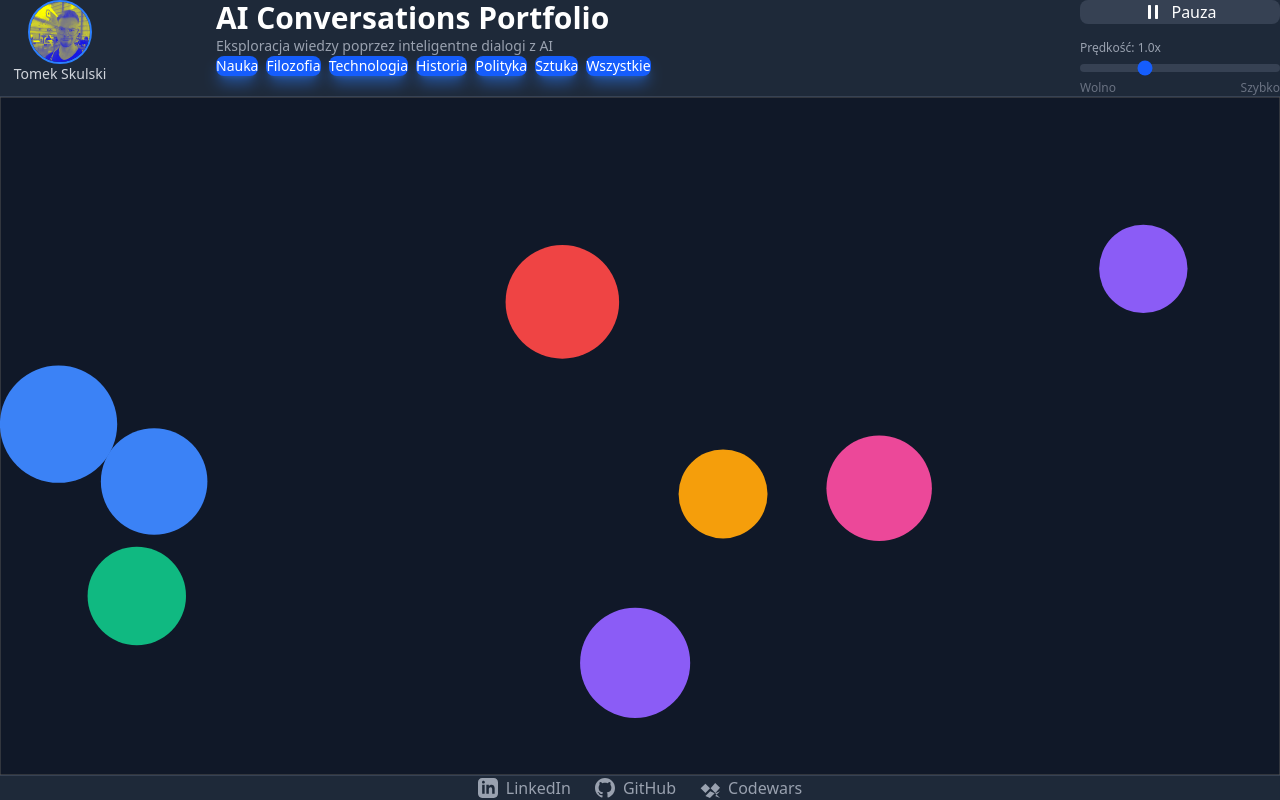
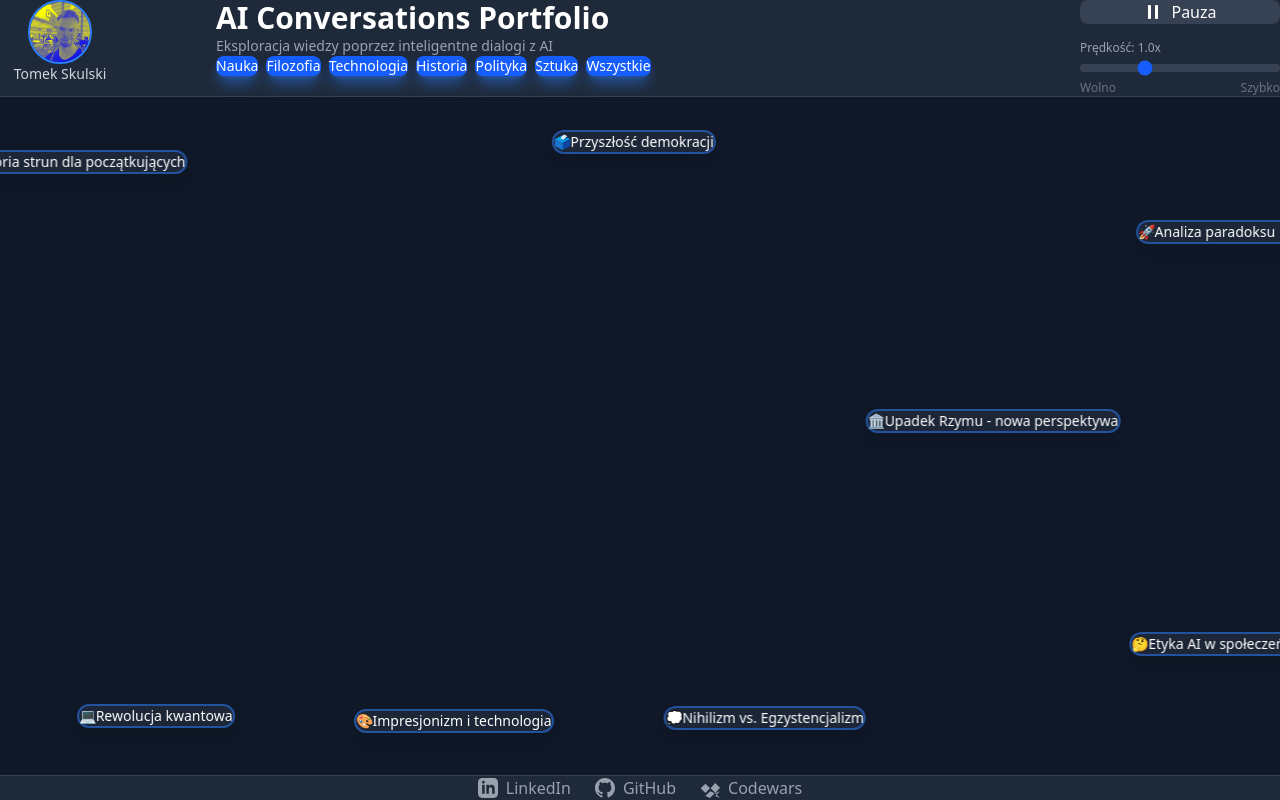
Before and after one commit to Skulak13/ai-prompting-sessions, a React (Vite) app: page / in a window 1280 px wide. Built offline with nearby package versions, Linux system fonts and the light colour scheme.

Commit message:
Matter.js test

```diff
--- a/src/components/ChatCanvas.tsx
+++ b/src/components/ChatCanvas.tsx
@@ -19,8 +19,17 @@ export default function ChatCanvas({
   const engineRef = useRef<Matter.Engine | null>(null);
   const renderRef = useRef<Matter.Render | null>(null);
   const bodiesRef = useRef<Map<string, Matter.Body>>(new Map());
-  const [mousePos, setMousePos] = useState({ x: 0, y: 0 });
+  const mouseRef = useRef({ x: 0, y: 0 });
 
+  // State do śledzenia pozycji ciał - wymusza re-render
+  const [positions, setPositions] = useState<
+    Map<string, { x: number; y: number }>
+  >(new Map());
+
+  // Stała prędkość dla wszystkich ciał
+  const CONSTANT_SPEED = 2; // pixels per frame
+
+  // Inicjalizacja Matter.js
   useEffect(() => {
     if (!containerRef.current) return;
 
@@ -30,12 +39,12 @@ export default function ChatCanvas({
 
     // Tworzenie silnika Matter.js
     const engine = Matter.Engine.create({
-      gravity: { x: 0, y: 0 }, // Brak grawitacji
+      gravity: { x: 0, y: 0 },
     });
 
     engineRef.current = engine;
 
-    // Renderer (opcjonalny - do debugowania)
+    // Renderer (ukryty - używamy tylko do fizyki)
     const render = Matter.Render.create({
       element: container,
       engine: engine,
@@ -47,18 +56,62 @@ export default function ChatCanvas({
       },
     });
 
+    // Ukryj canvas Matter.js
+    render.canvas.style.position = "absolute";
+    render.canvas.style.top = "0";
+    render.canvas.style.left = "0";
+    render.canvas.style.pointerEvents = "none";
+    render.canvas.style.opacity = "0"; // Całkowicie ukryj
+
     renderRef.current = render;
 
     // Ściany (niewidoczne bariery na krawędziach)
+    const wallThickness = 50;
     const walls = [
-      Matter.Bodies.rectangle(width / 2, -25, width, 50, { isStatic: true }),
-      Matter.Bodies.rectangle(width / 2, height + 25, width, 50, {
-        isStatic: true,
-      }),
-      Matter.Bodies.rectangle(-25, height / 2, 50, height, { isStatic: true }),
-      Matter.Bodies.rectangle(width + 25, height / 2, 50, height, {
-        isStatic: true,
-      }),
+      Matter.Bodies.rectangle(
+        width / 2,
+        -wallThickness / 2,
+        width,
+        wallThickness,
+        {
+          isStatic: true,
+          label: "wall",
+          restitution: 1.0, // Idealne odbicie
+        }
+      ),
+      Matter.Bodies.rectangle(
+        width / 2,
+        height + wallThickness / 2,
+        width,
+        wallThickness,
+        {
+          isStatic: true,
+          label: "wall",
+          restitution: 1.0,
+        }
+      ),
+      Matter.Bodies.rectangle(
+        -wallThickness / 2,
+        height / 2,
+        wallThickness,
+        height,
+        {
+          isStatic: true,
+          label: "wall",
+          restitution: 1.0,
+        }
+      ),
+      Matter.Bodies.rectangle(
+        width + wallThickness / 2,
+        height / 2,
+        wallThickness,
+        height,
+        {
+          isStatic: true,
+          label: "wall",
+          restitution: 1.0,
+        }
+      ),
     ];
 
     Matter.Composite.add(engine.world, walls);
@@ -71,129 +124,162 @@ export default function ChatCanvas({
         Math.random() * (height - 200) + 100,
         radius,
         {
-          restitution: 0.8, // Sprężystość odbicia
-          friction: 0.001,
-          frictionAir: 0.01,
+          restitution: 1.0, // Idealna sprężystość (bez utraty energii)
+          friction: 0,
+          frictionAir: 0, // BEZ tarcia powietrza
+          frictionStatic: 0,
           density: 0.001,
+          label: chat.id,
+          inertia: Infinity, // Zapobiega rotacji
           render: {
             fillStyle: getCategoryColor(chat.category),
           },
         }
       );
 
-      // Nadaj losową prędkość początkową
+      // Nadaj losową prędkość początkową ze STAŁĄ wartością
+      const angle = Math.random() * Math.PI * 2;
       Matter.Body.setVelocity(body, {
-        x: (Math.random() - 0.5) * 5,
-        y: (Math.random() - 0.5) * 5,
+        x: Math.cos(angle) * CONSTANT_SPEED,
+        y: Math.sin(angle) * CONSTANT_SPEED,
       });
 
       bodiesRef.current.set(chat.id, body);
       Matter.Composite.add(engine.world, body);
     });
 
-    // Uruchom silnik
-    Matter.Runner.run(engine);
+    // Uruchom silnik i renderer
+    const runner = Matter.Runner.create();
+    Matter.Runner.run(runner, engine);
     Matter.Render.run(render);
 
     // Cleanup
     return () => {
       Matter.Render.stop(render);
+      Matter.Runner.stop(runner);
       Matter.Engine.clear(engine);
       render.canvas.remove();
       bodiesRef.current.clear();
     };
   }, [chats]);
 
-  // Obsługa prędkości
+  // Aktualizacja pozycji przycisków (wymusza re-render)
+  useEffect(() => {
+    if (isPaused || !engineRef.current) return;
+
+    const updateInterval = setInterval(() => {
+      const newPositions = new Map<string, { x: number; y: number }>();
+      bodiesRef.current.forEach((body, id) => {
+        newPositions.set(id, {
+          x: body.position.x,
+          y: body.position.y,
+        });
+      });
+      setPositions(newPositions);
+    }, 16); // ~60 FPS
+
+    return () => clearInterval(updateInterval);
+  }, [isPaused]);
+
+  // Obsługa prędkości i pauzy
   useEffect(() => {
     if (!engineRef.current) return;
 
     engineRef.current.timing.timeScale = isPaused ? 0 : speed;
   }, [speed, isPaused]);
 
-  // Obsługa ruchu myszy (efekt grawitacji)
+  // Obsługa ruchu myszy
   useEffect(() => {
     const handleMouseMove = (e: MouseEvent) => {
       if (!containerRef.current) return;
 
       const rect = containerRef.current.getBoundingClientRect();
-      setMousePos({
+      mouseRef.current = {
         x: e.clientX - rect.left,
         y: e.clientY - rect.top,
-      });
+      };
     };
 
     window.addEventListener("mousemove", handleMouseMove);
     return () => window.removeEventListener("mousemove", handleMouseMove);
   }, []);
 
-  // Efekt przyciągania do kursora
+  // Utrzymanie stałej prędkości + efekt przyciągania do kursora
   useEffect(() => {
     if (isPaused || !engineRef.current) return;
 
-    const interval = setInterval(() => {
+    const engine = engineRef.current;
+
+    const updateHandler = () => {
+      const mousePos = mouseRef.current;
+
       bodiesRef.current.forEach((body) => {
+        if (body.isStatic) return;
+
+        // 1. EFEKT PRZYCIĄGANIA (lekkie odchylenie trajektorii)
         const dx = mousePos.x - body.position.x;
         const dy = mousePos.y - body.position.y;
         const distance = Math.sqrt(dx * dx + dy * dy);
 
-        if (distance < 200) {
-          // Promień oddziaływania
-          const force = 0.0001 * (1 - distance / 200);
-          Matter.Body.applyForce(body, body.position, {
-            x: dx * force,
-            y: dy * force,
+        const attractionRadius = 150;
+        let targetVx = body.velocity.x;
+        let targetVy = body.velocity.y;
+
+        if (distance < attractionRadius && distance > 0) {
+          // Lekkie odchylenie w stronę kursora (ale nie zatrzymuje)
+          const attractionStrength = 0.05 * (1 - distance / attractionRadius);
+          targetVx += (dx / distance) * attractionStrength;
+          targetVy += (dy / distance) * attractionStrength;
+        }
+
+        // 2. NORMALIZACJA DO STAŁEJ PRĘDKOŚCI
+        const currentSpeed = Math.sqrt(
+          targetVx * targetVx + targetVy * targetVy
+        );
+
+        if (currentSpeed > 0) {
+          // Przywróć stałą prędkość bazową (można modyfikować przez slider)
+          const normalizedVx =
+            (targetVx / currentSpeed) * CONSTANT_SPEED * speed;
+          const normalizedVy =
+            (targetVy / currentSpeed) * CONSTANT_SPEED * speed;
+
+          Matter.Body.setVelocity(body, {
+            x: normalizedVx,
+            y: normalizedVy,
           });
         }
       });
-    }, 16);
+    };
 
-    return () => clearInterval(interval);
-  }, [mousePos, isPaused]);
+    Matter.Events.on(engine, "beforeUpdate", updateHandler);
 
-  // Obsługa kliknięć
-  const handleClick = (e: React.MouseEvent) => {
-    const rect = containerRef.current?.getBoundingClientRect();
-    if (!rect) return;
+    return () => {
+      Matter.Events.off(engine, "beforeUpdate", updateHandler);
+    };
+  }, [isPaused, speed]);
 
-    const clickX = e.clientX - rect.left;
-    const clickY = e.clientY - rect.top;
-
-    // Sprawdź, czy kliknięto w jakieś ciało
-    chats.forEach((chat) => {
-      const body = bodiesRef.current.get(chat.id);
-      if (!body) return;
-
-      const dx = clickX - body.position.x;
-      const dy = clickY - body.position.y;
-      const distance = Math.sqrt(dx * dx + dy * dy);
-
-      if (distance < (body.circleRadius || 0)) {
-        onChatClick(chat);
-      }
-    });
+  // Obsługa kliknięć na przyciski (delegowana do ChatButton)
+  const handleChatClick = (chat: Chat) => {
+    onChatClick(chat);
   };
 
   return (
     <div className="flex-1 relative bg-gray-900 overflow-hidden">
-      <div
-        ref={containerRef}
-        onClick={handleClick}
-        className="w-full h-full cursor-pointer"
-      />
+      <div ref={containerRef} className="w-full h-full" />
 
-      {/* Overlay z tytułami (renderowane przez React, nie Matter.js) */}
+      {/* Overlay z tytułami (renderowane przez React) */}
       {chats.map((chat) => {
-        const body = bodiesRef.current.get(chat.id);
-        if (!body) return null;
+        const pos = positions.get(chat.id);
+        if (!pos) return null;
 
         return (
           <ChatButton
             key={chat.id}
             chat={chat}
-            x={body.position.x}
-            y={body.position.y}
-            onClick={() => onChatClick(chat)}
+            x={pos.x}
+            y={pos.y}
+            onClick={() => handleChatClick(chat)}
           />
         );
       })}
@@ -220,7 +306,8 @@ function ChatButton({
                  bg-gray-800/90 backdrop-blur-sm border-2 border-blue-500/50
                  rounded-full px-4 py-2 text-white text-sm font-medium
                  hover:bg-blue-600/20 hover:border-blue-400 hover:scale-110
-                 transition-all duration-200 shadow-lg pointer-events-auto"
+                 transition-all duration-200 shadow-lg pointer-events-auto
+                 whitespace-nowrap"
       style={{
         left: `${x}px`,
         top: `${y}px`,
```
